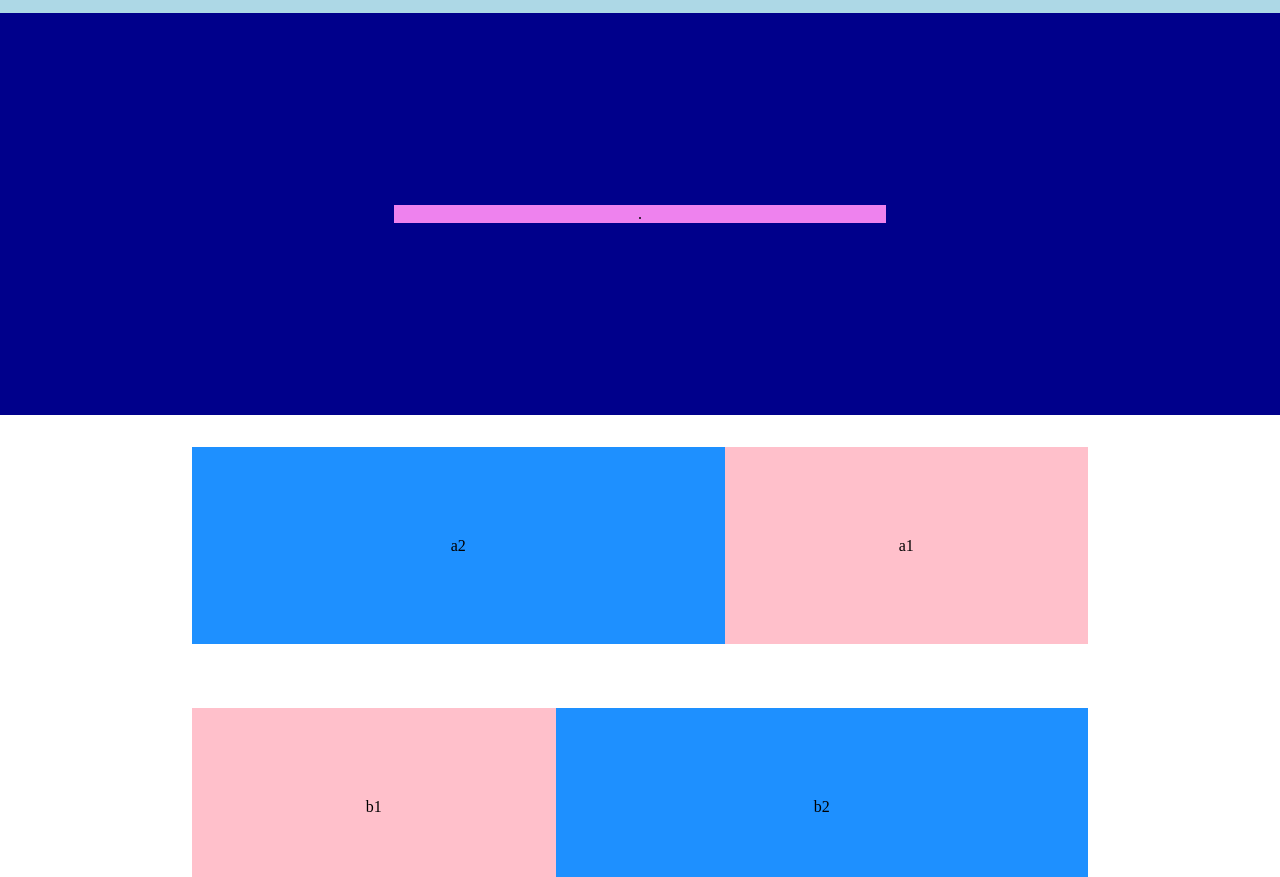
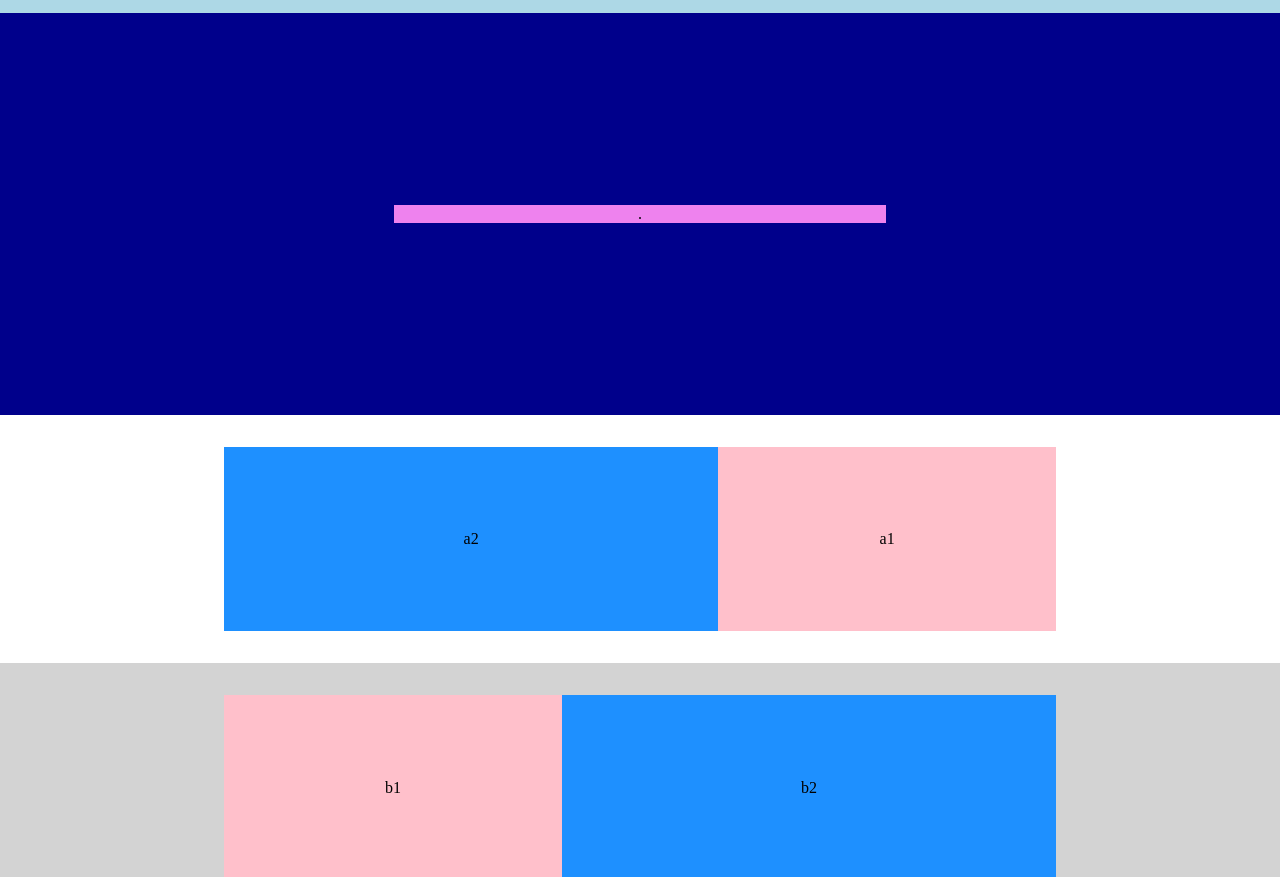
Before and after one commit to AntonioNicolaci/htmlcss-struttura-discord, a plain HTML site: page index.html in a window 1280 px wide. Shown: the part 75-952 px from the top of the page. Drawn offline with Linux system fonts and the light colour scheme.

Commit message:
main part two

```diff
--- a/assets/style.css
+++ b/assets/style.css
@@ -11,8 +11,8 @@ header{
 
 nav{
     display: inline-flex;
+    justify-content: center;
     background-color: rgb(218, 165, 32);
-    justify-content: center;
     margin: 1rem;
     width: 75%;
 }
@@ -21,6 +21,10 @@ main{
     display: flex;
     flex-direction: column;
     justify-content: center;
+}
+
+main .container:nth-of-type(even){
+    background-color: rgb(211, 211, 211);
 }
 
 #logo{
@@ -50,22 +54,19 @@ main{
 #violet{
     background-color: rgb(238, 130, 238);
     width: 55%;
-    height: 15%;
 }
 
 #verde{
     background-color: rgb(34, 139, 34);
+    width: calc();
+
 }
 
 .container{
     display: flex;
-    background-color: red;
+    justify-content: center;
     text-align: center;
-    margin: 2em 15% 2em 15%;
-}
-
-.container:nth-of-type(odd){
-    background-color: rgb(211, 211, 211);
+    padding: 2em 14em;
 }
 
 .azzurro{
```
